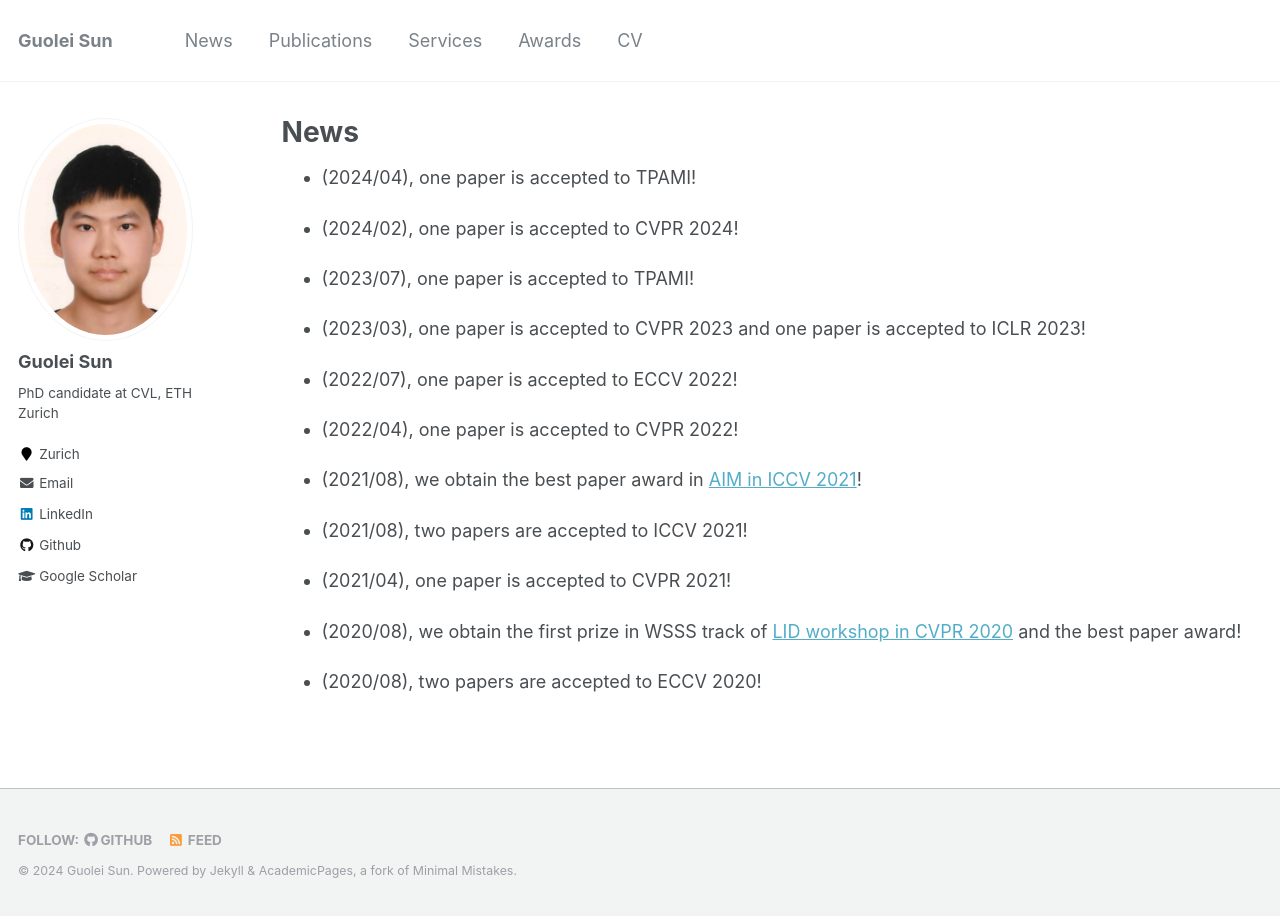
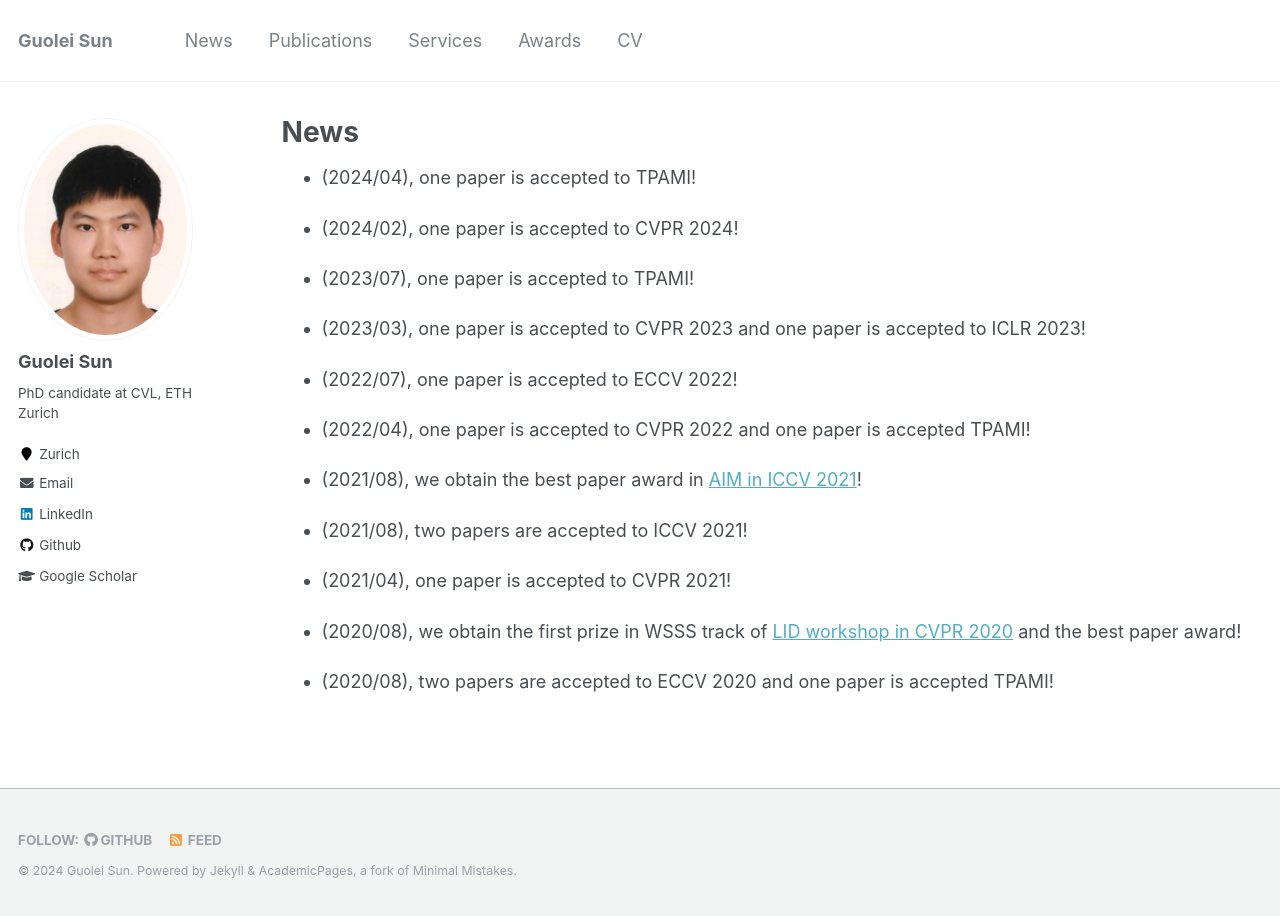
Before and after one commit to GuoleiSun/GuoleiSun.github.io, a Jekyll site: the page built from _pages/markdown.md, in a window 1280 px wide. Built offline with Jekyll 4.4.1, drawn with Linux system fonts in a browser that asks for light colours.

Commit message:
Update markdown.md

```diff
--- a/_pages/markdown.md
+++ b/_pages/markdown.md
@@ -18,7 +18,7 @@ redirect_from:
 
 * (2022/07), one paper is accepted to ECCV 2022!
 
-* (2022/04), one paper is accepted to CVPR 2022!
+* (2022/04), one paper is accepted to CVPR 2022 and one paper is accepted TPAMI!
 
 * (2021/08), we obtain the best paper award in <a href="https://data.vision.ee.ethz.ch/cvl/aim21/">AIM in ICCV 2021</a>!
 
@@ -28,4 +28,4 @@ redirect_from:
 
 * (2020/08), we obtain the first prize in WSSS track of <a href="https://lidchallenge.github.io/index.html#schedule">LID workshop in CVPR 2020</a> and the best paper award!
 
-* (2020/08), two papers are accepted to ECCV 2020!
+* (2020/08), two papers are accepted to ECCV 2020 and one paper is accepted TPAMI!
```
